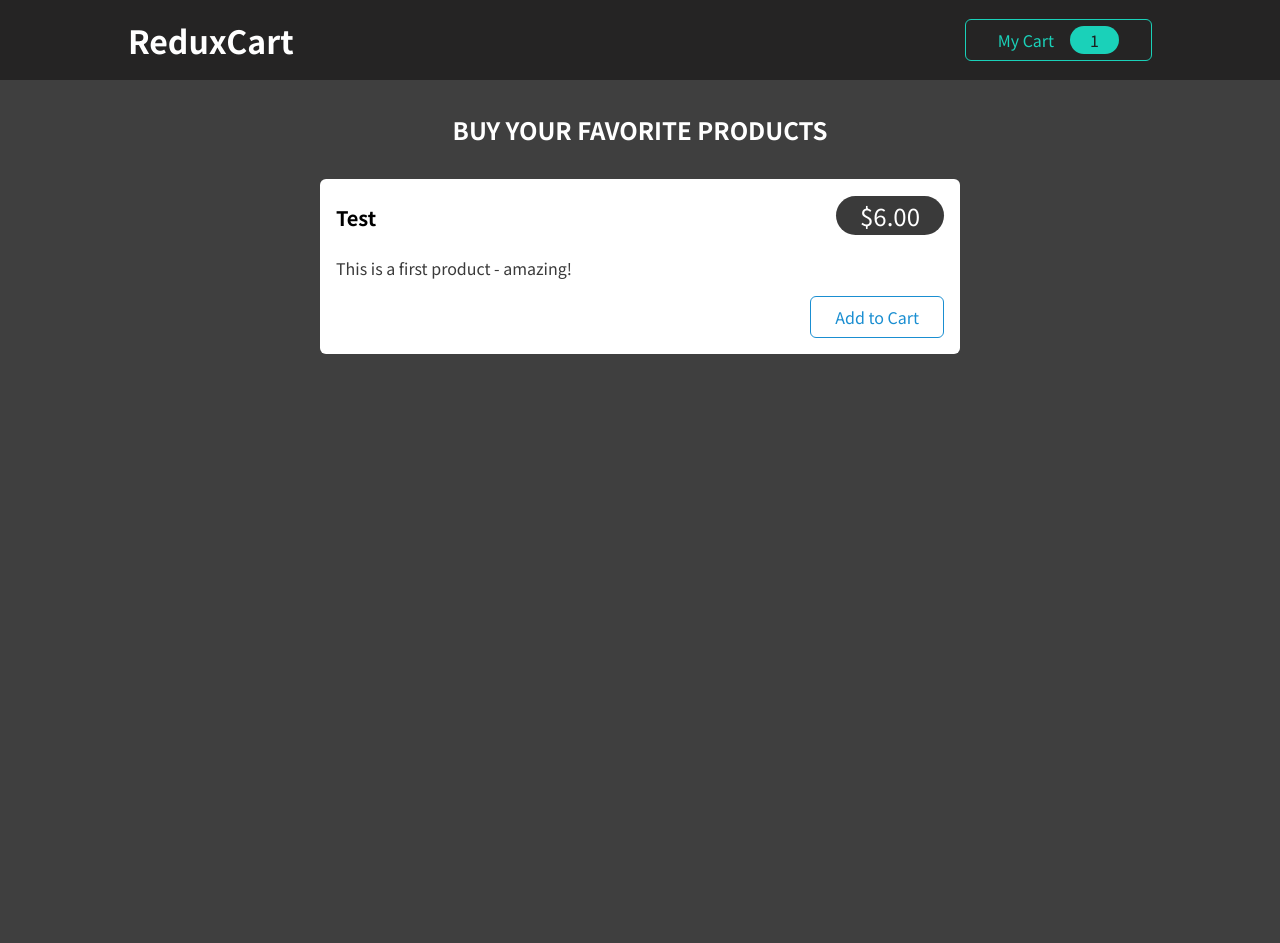
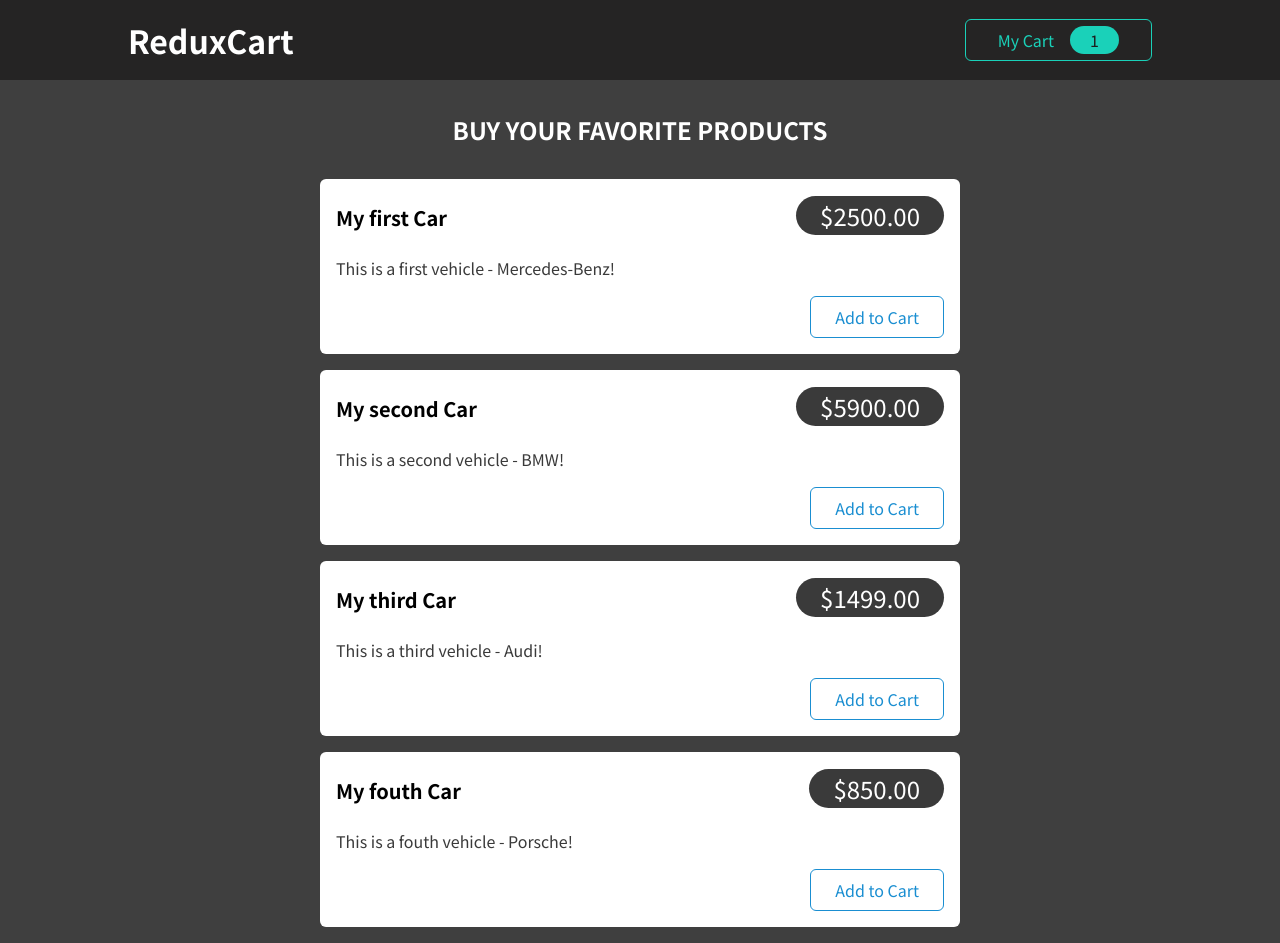
Before and after one commit to mralimov/Redux-Add-to-Cart, a React (Create React App) app: page / in a window 1280 px wide. Before the commit the page ends 800 px from the top, so only its background shows below. Built offline with nearby package versions, Linux system fonts and the light colour scheme.

Commit message:
Dummy products

```diff
--- a/src/components/Shop/Products.js
+++ b/src/components/Shop/Products.js
@@ -1,16 +1,49 @@
 import ProductItem from './ProductItem';
 import classes from './Products.module.css';
+
+const DUMMY_PRODUCTS = [
+  {
+    title: 'My first Car',
+    price: 2500,
+    description: 'This is a first vehicle - Mercedes-Benz!',
+    id: 'p1',
+  },
+  {
+    title: 'My second Car',
+    price: 5900,
+    description: 'This is a second vehicle - BMW!',
+    id: 'p2',
+  },
+  {
+    title: 'My third Car',
+    price: 1499,
+    description: 'This is a third vehicle - Audi!',
+    id: 'p3',
+  },
+  {
+    title: 'My fouth Car',
+    price: 850,
+    description: 'This is a fouth vehicle - Porsche!',
+    id: 'p4',
+  },
+];
 
 const Products = (props) => {
   return (
     <section className={classes.products}>
       <h2>Buy your favorite products</h2>
       <ul>
-        <ProductItem
-          title='Test'
-          price={6}
-          description='This is a first product - amazing!'
-        />
+        {DUMMY_PRODUCTS.map((item) => {
+          return (
+            <ProductItem
+              key={item.id}
+              title={item.title}
+              price={item.price}
+              id={item.id}
+              description={item.description}
+            />
+          );
+        })}
       </ul>
     </section>
   );
```
